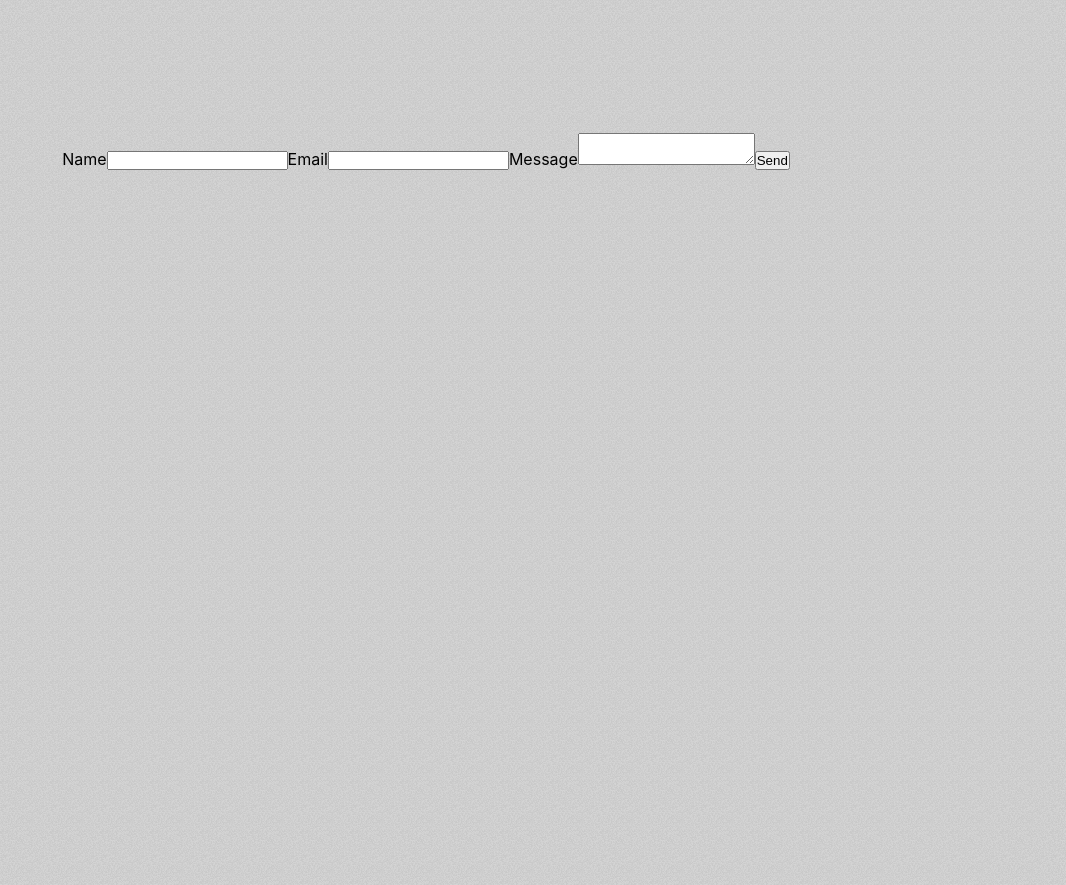
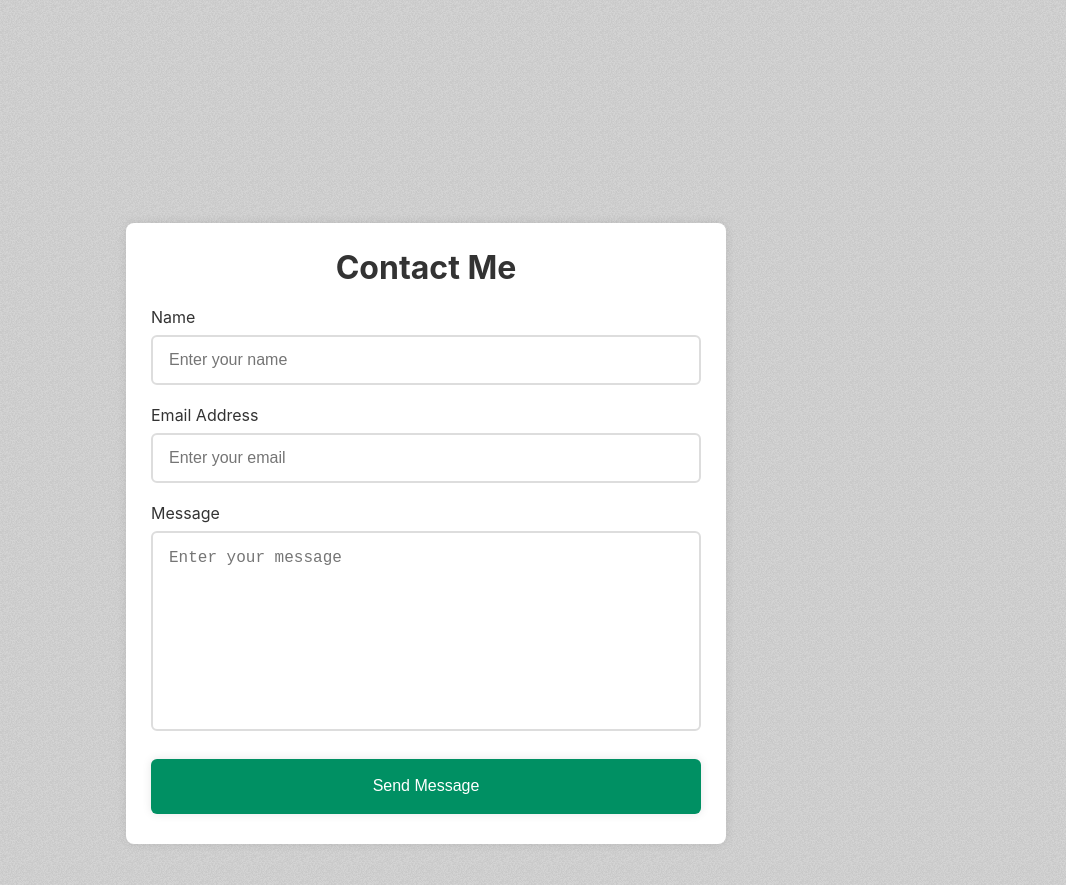
Before and after one commit to MohamedAdelMohamedMetwaley/example-portfolio, a React (Create React App) app: page / in a window 1280 px wide. Shown: the part 2379-3264 px from the top of the page, without its empty margins (214-1280 px from the left). Built offline with nearby package versions, Linux system fonts and the light colour scheme.

Commit message:
Add contact section

```diff
--- a/package.json
+++ b/package.json
@@ -11,6 +11,7 @@
     "react-intersection-observer": "^9.13.0",
     "react-scripts": "5.0.1",
     "scrollreveal": "^4.0.9",
+    "sweetalert2": "^11.12.4",
     "web-vitals": "^2.1.4"
   },
   "scripts": {
--- a/src/components/App.js
+++ b/src/components/App.js
@@ -3,7 +3,7 @@ import Navbar from "./Navbar";
 import Header from "./Header";
 import Projects from "./Projects";
 import Skills from "./Skills";
-import Contact from "./Contact";
+import Contact from "./Contact/Contact";
 
 export default function App() {
   const homeRef = useRef();
--- a/src/components/Contact.js
+++ /dev/null
@@ -1,55 +0,0 @@
-import { useState } from "react";
-// import emailjs from "@emailjs/browser";
-
-function Contact() {
-  const [isSubmitting, setIsSubmitting] = useState(false);
-  const [stateMessage, setStateMessage] = useState(null);
-  // const sendEmail = (e) => {
-  //   e.persist();
-  //   e.preventDefault();
-  //   setIsSubmitting(true);
-  //   emailjs
-  //     .sendForm(
-  //       process.env.REACT_APP_SERVICE_ID,
-  //       process.env.REACT_APP_TEMPLATE_ID,
-  //       e.target,
-  //       process.env.REACT_APP_PUBLIC_KEY
-  //     )
-  //     .then(
-  //       (result) => {
-  //         setStateMessage("Message sent!");
-  //         setIsSubmitting(false);
-  //         setTimeout(() => {
-  //           setStateMessage(null);
-  //         }, 5000); // hide message after 5 seconds
-  //       },
-  //       (error) => {
-  //         setStateMessage("Something went wrong, please try again later");
-  //         setIsSubmitting(false);
-  //         setTimeout(() => {
-  //           setStateMessage(null);
-  //         }, 5000); // hide message after 5 seconds
-  //       }
-  //     );
-
-  //   // Clears the form after sending the email
-  //   e.target.reset();
-  // };
-
-  return (
-    <section className="contact container">
-      <form>
-        <label>Name</label>
-        <input type="text" name="user_name" />
-        <label>Email</label>
-        <input type="email" name="user_email" />
-        <label>Message</label>
-        <textarea name="message" />
-        <input type="submit" value="Send" disabled={isSubmitting} />
-        {stateMessage && <p>{stateMessage}</p>}
-      </form>
-    </section>
-  );
-}
-
-export default Contact;
--- /dev/null
+++ b/src/components/Contact/Contact.css
@@ -0,0 +1,71 @@
+:root {
+  --btn-color: #009063;
+  --btn-hover: #016b49;
+  --background-color: #373737;
+}
+
+.contact {
+  display: flex;
+  justify-content: center;
+  align-items: center;
+  width: 100%;
+  /* min-height: 100vh; */
+  /* background: var(--background-color); */
+}
+
+form {
+  max-width: 600px;
+  width: 100%;
+  background: #fff;
+  padding: 25px 25px 30px;
+  border-radius: 8px;
+  box-shadow: 0 0 10px rgba(0, 0, 0, 0.1);
+  color: #333;
+  margin: 25px;
+}
+
+form h2 {
+  font-size: 2rem;
+  text-align: center;
+}
+
+form .input-box {
+  margin-top: 1.25rem;
+}
+
+.input-box .field {
+  width: 100%;
+  height: 50px;
+  background: transparent;
+  border: 2px solid #ddd;
+  outline: none;
+  border-radius: 6px;
+  padding: 1rem;
+  font-size: 1rem;
+  color: #333;
+  margin-top: 0.5rem;
+}
+
+.input-box .field.mess {
+  height: 200px;
+  resize: none;
+}
+
+form button {
+  width: 100%;
+  height: 55px;
+  background: var(--btn-color);
+  border: none;
+  border-radius: 6px;
+  box-shadow: 0 0 10px rgba(0, 0, 0, 0.1);
+  cursor: pointer;
+  font-size: 1rem;
+  color: #fff;
+  font-weight: 500;
+  margin-top: 1.5rem;
+  transition: 0.5s;
+}
+
+form button:hover {
+  background: var(--btn-hover);
+}
--- /dev/null
+++ b/src/components/Contact/Contact.js
@@ -0,0 +1,73 @@
+import "./Contact.css";
+import Swal from "sweetalert2";
+
+function Contact() {
+  const onSubmit = async (event) => {
+    event.preventDefault();
+    const formData = new FormData(event.target);
+
+    formData.append("access_key", "f4e0f9fe-b1a4-49a2-a9c0-24f223471d6c");
+
+    const object = Object.fromEntries(formData);
+    const json = JSON.stringify(object);
+
+    const res = await fetch("https://api.web3forms.com/submit", {
+      method: "POST",
+      headers: {
+        "Content-Type": "application/json",
+        Accept: "application/json",
+      },
+      body: json,
+    }).then((res) => res.json());
+
+    if (res.success) {
+      Swal.fire({
+        title: "Success!",
+        text: "Message sent, will get back to you as soon as possible! 😊",
+        icon: "success",
+      });
+      document.querySelectorAll("input").forEach((input) => (input.value = ""));
+      document.querySelector("textarea").value = "";
+    }
+  };
+
+  return (
+    <section className="contact">
+      <form onSubmit={onSubmit}>
+        <h2>Contact Me</h2>
+        <div className="input-box">
+          <label>Name</label>
+          <input
+            type="text"
+            className="field"
+            placeholder="Enter your name"
+            name="name"
+            required
+          />
+        </div>
+        <div className="input-box">
+          <label>Email Address</label>
+          <input
+            type="email"
+            className="field"
+            placeholder="Enter your email"
+            name="email"
+            required
+          />
+        </div>
+        <div className="input-box">
+          <label>Message</label>
+          <textarea
+            name="message"
+            className="field mess"
+            placeholder="Enter your message"
+            required
+          ></textarea>
+          <button type="submit">Send Message</button>
+        </div>
+      </form>
+    </section>
+  );
+}
+
+export default Contact;
--- a/src/index.css
+++ b/src/index.css
@@ -43,7 +43,7 @@ nav {
   justify-content: center;
   width: max-content;
   position: sticky;
-  top: 20px;
+  top: 10px;
   visibility: hidden;
   animation: show 1s 2s 1 forwards;
   height: 0px;
```
Also changed, not shown: 1 other file (tests, documents, lock files or other folders).
